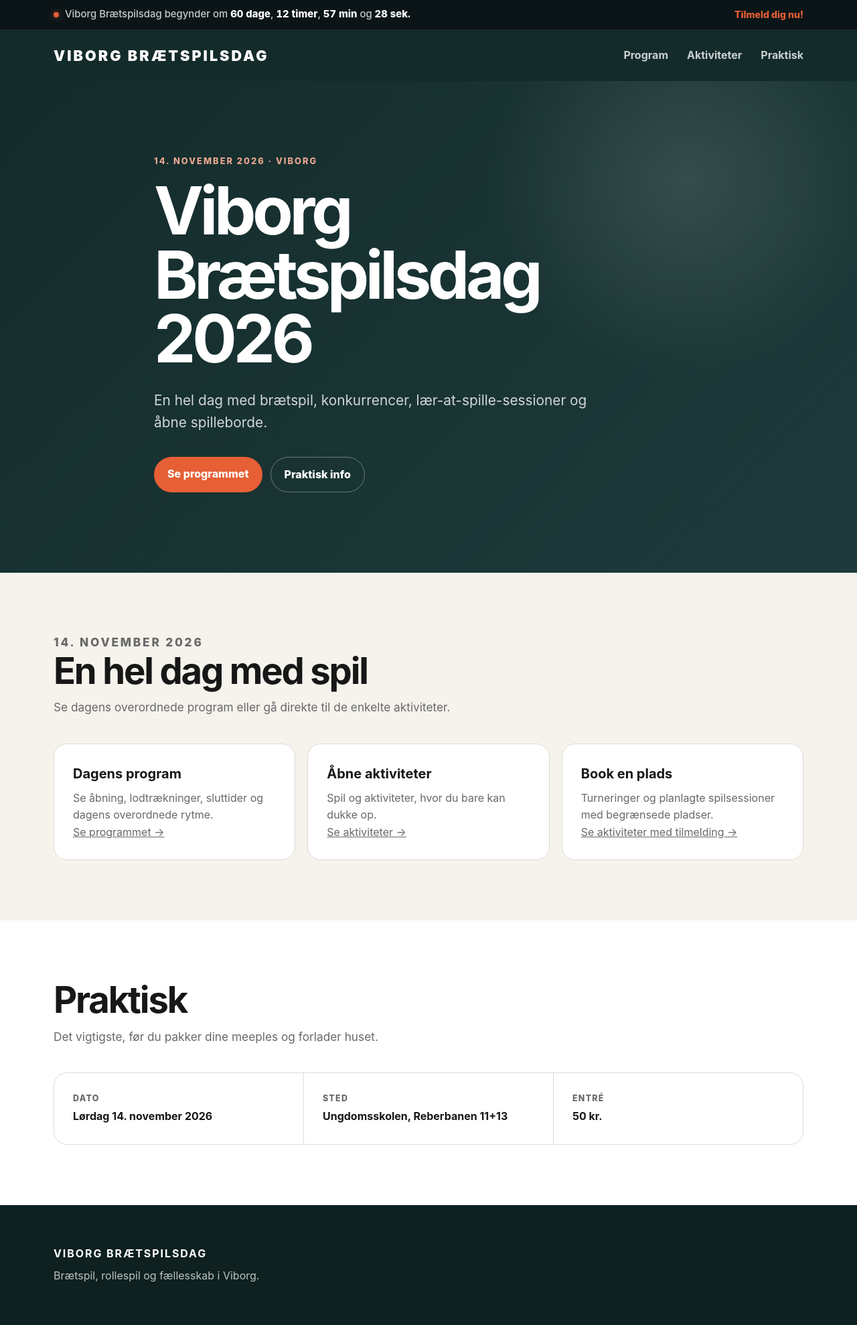
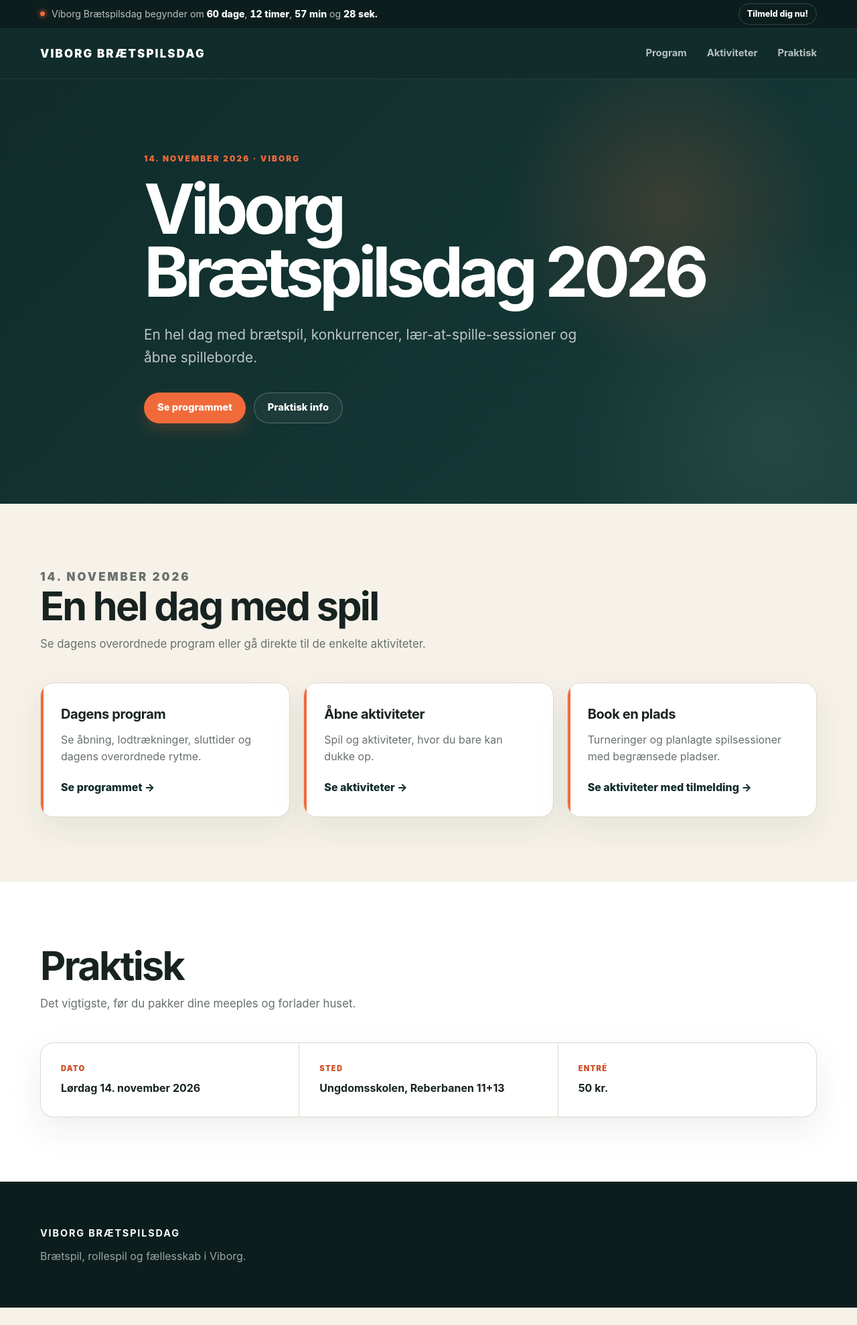
Before and after one commit to Andrejao/spilex, a Jekyll site: the page built from index.html, in a window 1280 px wide. Shown: the whole page at 67% size. Built offline with Jekyll 4.4.1, drawn with Linux system fonts in a browser that asks for light colours; after the commit the page ends 1952 px from its top, so only the background shows below that.

Commit message:
Update style.css

```diff
--- a/assets/css/style.css
+++ b/assets/css/style.css
@@ -1,22 +1,37 @@
 :root {
-  --bg: #f6f3ed;
+  --bg: #f6f2e9;
   --surface: #ffffff;
-  --text: #171717;
-  --muted: #686868;
-  --line: #dedbd4;
+  --surface-soft: #efe9dc;
 
-  --dark: #142b2b;
-  --dark-soft: #1e3b3b;
+  --text: #182321;
+  --muted: #68706d;
+  --line: #ddd8ce;
 
-  --accent: #e65f35;
-  --accent-dark: #be4523;
+  --dark: #102c2b;
+  --dark-2: #163b38;
+  --dark-3: #0b1e1d;
 
-  --max-width: 1120px;
+  --accent: #f16b3a;
+  --accent-dark: #ce4d22;
+  --accent-soft: #fde7dc;
+
+  --green-soft: #dfeee7;
+  --green-text: #255a42;
+
+  --max-width: 1160px;
+
+  --radius-sm: 12px;
   --radius: 20px;
+  --radius-lg: 30px;
+
+  --shadow:
+    0 18px 50px rgba(22, 35, 31, 0.08);
 }
 
 
-/* Grundindstillinger */
+/* =========================================================
+   GRUNDINDSTILLINGER
+   ========================================================= */
 
 * {
   box-sizing: border-box;
@@ -34,15 +49,20 @@ body {
 
   font-family:
     Inter,
+    ui-sans-serif,
+    system-ui,
     -apple-system,
     BlinkMacSystemFont,
     "Segoe UI",
     sans-serif;
 
   line-height: 1.6;
+
+  -webkit-font-smoothing: antialiased;
 }
 
 img {
+  display: block;
   max-width: 100%;
 }
 
@@ -51,24 +71,24 @@ a {
 }
 
 .container {
-  width: min(var(--max-width), calc(100% - 40px));
+  width: min(var(--max-width), calc(100% - 48px));
   margin: 0 auto;
 }
 
 
-/* Nedtælling */
-
-/* Nedtælling */
+/* =========================================================
+   NEDTÆLLING
+   ========================================================= */
 
 .countdown-bar {
-  background: #0b1518;
+  background: var(--dark-3);
   color: white;
 
-  border-bottom: 1px solid rgba(255,255,255,0.08);
+  border-bottom: 1px solid rgba(255, 255, 255, 0.08);
 }
 
 .countdown-inner {
-  min-height: 44px;
+  min-height: 42px;
 
   display: flex;
   align-items: center;
@@ -81,57 +101,78 @@ a {
   display: flex;
   align-items: center;
 
-  gap: 9px;
+  gap: 10px;
 
-  font-size: 0.93rem;
-  font-weight: 500;
+  font-size: 0.88rem;
 
-  color: rgba(255,255,255,0.78);
+  color: rgba(255, 255, 255, 0.72);
 }
 
 .countdown-message strong {
-  color: #ffffff;
+  color: white;
+
   font-weight: 800;
 
   font-variant-numeric: tabular-nums;
 }
+
 .countdown-dot {
-  width: 8px;
-  height: 8px;
+  width: 7px;
+  height: 7px;
 
-  flex: 0 0 8px;
+  flex: 0 0 7px;
 
   border-radius: 50%;
 
   background: var(--accent);
 
-  box-shadow: 0 0 10px rgba(230, 95, 53, 0.55);
+  box-shadow:
+    0 0 0 4px rgba(241, 107, 58, 0.13),
+    0 0 12px rgba(241, 107, 58, 0.55);
 }
 
 .countdown-cta {
   flex: 0 0 auto;
 
-  color: var(--accent);
+  padding: 5px 12px;
 
-  font-size: 0.88rem;
-  font-weight: 850;
+  border: 1px solid rgba(255,255,255,0.18);
+  border-radius: 999px;
 
   text-decoration: none;
+
+  font-size: 0.78rem;
+  font-weight: 800;
+
+  color: white;
+
+  transition:
+    background 0.2s ease,
+    border-color 0.2s ease;
 }
 
 .countdown-cta:hover {
-  color: #ffffff;
-  text-decoration: underline;
+  background: var(--accent);
+  border-color: var(--accent);
 }
-/* Navigation */
+
+
+/* =========================================================
+   NAVIGATION
+   ========================================================= */
 
 .site-header {
+  position: relative;
+  z-index: 20;
+
   background: var(--dark);
   color: white;
+
+  border-bottom: 1px solid rgba(255,255,255,0.08);
 }
 
 .nav {
-  min-height: 76px;
+  min-height: 74px;
 
   display: flex;
   align-items: center;
@@ -143,41 +184,85 @@ a {
 .logo {
   text-decoration: none;
 
-  font-size: 1.35rem;
+  font-size: 1.05rem;
   font-weight: 900;
-  letter-spacing: 0.14em;
+
+  letter-spacing: 0.13em;
 }
 
 .nav nav {
   display: flex;
-  gap: 28px;
+  align-items: center;
+
+  gap: 30px;
 }
 
 .nav nav a {
+  position: relative;
+
   text-decoration: none;
 
-  font-weight: 650;
-  opacity: 0.78;
+  font-size: 0.92rem;
+  font-weight: 700;
+
+  color: rgba(255,255,255,0.7);
+
+  transition: color 0.2s ease;
 }
 
 .nav nav a:hover {
-  opacity: 1;
+  color: white;
+}
+
+.nav nav a::after {
+  content: "";
+
+  position: absolute;
+
+  left: 0;
+  right: 0;
+  bottom: -8px;
+
+  height: 2px;
+
+  border-radius: 999px;
+
+  background: var(--accent);
+
+  transform: scaleX(0);
+
+  transition: transform 0.2s ease;
+}
+
+.nav nav a:hover::after {
+  transform: scaleX(1);
 }
 
 
-/* Hero */
+/* =========================================================
+   HERO
+   ========================================================= */
 
 .hero {
+  position: relative;
+
+  overflow: hidden;
+
   background:
     radial-gradient(
-      circle at 80% 20%,
-      rgba(255,255,255,0.12),
-      transparent 25%
+      circle at 78% 30%,
+      rgba(241,107,58,0.18),
+      transparent 22%
+    ),
+    radial-gradient(
+      circle at 90% 85%,
+      rgba(255,255,255,0.07),
+      transparent 24%
     ),
     linear-gradient(
       135deg,
       var(--dark),
-      var(--dark-soft)
+      var(--dark-2)
     );
 
   color: white;
@@ -185,40 +270,77 @@ a {
   padding: 110px 0 120px;
 }
 
+.hero::after {
+  content: "";
+
+  position: absolute;
+
+  inset: 0;
+
+  opacity: 0.12;
+
+  background-image:
+    linear-gradient(
+      rgba(255,255,255,0.08) 1px,
+      transparent 1px
+    ),
+    linear-gradient(
+      90deg,
+      rgba(255,255,255,0.08) 1px,
+      transparent 1px
+    );
+
+  background-size: 42px 42px;
+
+  mask-image:
+    linear-gradient(
+      to left,
+      black,
+      transparent 70%
+    );
+
+  pointer-events: none;
+}
+
 .hero-content {
-  max-width: 820px;
+  position: relative;
+  z-index: 2;
+
+  max-width: 850px;
 }
 
 .eyebrow {
-  margin: 0 0 16px;
+  margin: 0 0 18px;
 
-  font-size: 0.8rem;
-  font-weight: 800;
+  font-size: 0.74rem;
+  font-weight: 900;
 
   text-transform: uppercase;
-  letter-spacing: 0.16em;
+  letter-spacing: 0.18em;
 
-  color: #e8a68e;
+  color: var(--accent);
 }
 
 .hero h1 {
   margin: 0;
 
-  max-width: 780px;
+  max-width: 850px;
 
-  font-size: clamp(3rem, 8vw, 6.2rem);
-  line-height: 0.96;
-  letter-spacing: -0.055em;
+  font-size: clamp(3.2rem, 8vw, 6.8rem);
+
+  line-height: 0.92;
+
+  letter-spacing: -0.065em;
 }
 
 .hero-text {
   max-width: 680px;
 
-  margin: 28px 0 0;
+  margin: 30px 0 0;
+
+  color: rgba(255,255,255,0.72);
 
   font-size: clamp(1.05rem, 2vw, 1.3rem);
-
-  color: rgba(255,255,255,0.8);
 }
 
 .hero-actions {
@@ -227,27 +349,48 @@ a {
 
   gap: 12px;
 
-  margin-top: 34px;
+  margin-top: 36px;
 }
 
 
-/* Knapper */
+/* =========================================================
+   KNAPPER
+   ========================================================= */
 
 .button {
-  display: inline-block;
+  display: inline-flex;
 
-  padding: 13px 20px;
+  align-items: center;
+  justify-content: center;
+
+  min-height: 46px;
+
+  padding: 0 20px;
 
   border-radius: 999px;
 
   text-decoration: none;
 
-  font-weight: 800;
+  font-size: 0.92rem;
+  font-weight: 850;
+
+  transition:
+    transform 0.15s ease,
+    background 0.15s ease,
+    color 0.15s ease;
+}
+
+.button:hover {
+  transform: translateY(-1px);
 }
 
 .button-primary {
   background: var(--accent);
+
   color: white;
+
+  box-shadow:
+    0 10px 25px rgba(241,107,58,0.2);
 }
 
 .button-primary:hover {
@@ -255,21 +398,30 @@ a {
 }
 
 .button-secondary {
-  border: 1px solid rgba(255,255,255,0.35);
+  border: 1px solid rgba(255,255,255,0.25);
+
+  color: white;
+
+  background: rgba(255,255,255,0.04);
+}
+
+.button-secondary:hover {
+  background: rgba(255,255,255,0.1);
+}
+
+.button-dark {
+  background: var(--dark);
 
   color: white;
 }
 
-.button-dark {
-  background: var(--dark);
-  color: white;
-}
 
-
-/* Sektioner */
+/* =========================================================
+   SEKTIONER
+   ========================================================= */
 
 .section {
-  padding: 90px 0;
+  padding: 96px 0;
 }
 
 .section-white {
@@ -277,17 +429,19 @@ a {
 }
 
 .section-heading {
-  max-width: 720px;
+  max-width: 760px;
 
-  margin-bottom: 40px;
+  margin-bottom: 44px;
 }
 
 .section-heading h2 {
-  margin: 0 0 12px;
+  margin: 0 0 14px;
 
-  font-size: clamp(2rem, 5vw, 3.4rem);
-  line-height: 1.05;
-  letter-spacing: -0.04em;
+  font-size: clamp(2.1rem, 5vw, 3.7rem);
+
+  line-height: 1;
+
+  letter-spacing: -0.045em;
 }
 
 .section-heading p {
@@ -295,7 +449,7 @@ a {
 
   color: var(--muted);
 
-  font-size: 1.08rem;
+  font-size: 1.05rem;
 }
 
 .section-action {
@@ -303,29 +457,64 @@ a {
 }
 
 
-/* Kort */
+/* =========================================================
+   FORSIDEKORT
+   ========================================================= */
 
 .cards {
   display: grid;
 
   grid-template-columns: repeat(3, 1fr);
 
-  gap: 18px;
+  gap: 20px;
 }
 
 .card {
+  position: relative;
+
+  padding: 30px;
+
+  overflow: hidden;
+
   background: var(--surface);
-
-  padding: 28px;
 
   border: 1px solid var(--line);
   border-radius: var(--radius);
+
+  box-shadow: var(--shadow);
+
+  transition:
+    transform 0.2s ease,
+    box-shadow 0.2s ease;
+}
+
+.card:hover {
+  transform: translateY(-3px);
+
+  box-shadow:
+    0 22px 60px rgba(22,35,31,0.12);
+}
+
+.card::before {
+  content: "";
+
+  position: absolute;
+
+  left: 0;
+  top: 0;
+  bottom: 0;
+
+  width: 4px;
+
+  background: var(--accent);
 }
 
 .card h3 {
-  margin: 0 0 8px;
+  margin: 0 0 10px;
 
   font-size: 1.25rem;
+
+  letter-spacing: -0.02em;
 }
 
 .card p {
@@ -334,8 +523,26 @@ a {
   color: var(--muted);
 }
 
+.card p + p {
+  margin-top: 20px;
+}
 
-/* Praktisk information */
+.card a {
+  font-weight: 800;
+
+  color: var(--dark);
+
+  text-decoration: none;
+}
+
+.card a:hover {
+  color: var(--accent-dark);
+}
+
+
+/* =========================================================
+   PRAKTISK
+   ========================================================= */
 
 .practical {
   display: grid;
@@ -350,39 +557,41 @@ a {
 
   border: 1px solid var(--line);
   border-radius: var(--radius);
+
+  box-shadow: var(--shadow);
 }
 
 .practical-item {
   background: white;
 
-  padding: 28px;
+  padding: 30px;
 }
 
 .practical-label {
   display: block;
 
-  margin-bottom: 4px;
+  margin-bottom: 7px;
 
-  color: var(--muted);
+  color: var(--accent-dark);
 
-  font-size: 0.78rem;
-  font-weight: 800;
+  font-size: 0.7rem;
+  font-weight: 900;
 
   text-transform: uppercase;
-  letter-spacing: 0.1em;
+  letter-spacing: 0.11em;
 }
 
 
-/* Program */
+/* =========================================================
+   PROGRAM
+   ========================================================= */
 
 .program-list {
   position: relative;
 
   display: grid;
 
-  gap: 0;
-
-  margin-top: 40px;
+  margin-top: 44px;
 }
 
 .program-item {
@@ -390,11 +599,11 @@ a {
 
   display: grid;
 
-  grid-template-columns: 150px 1fr;
+  grid-template-columns: 145px 1fr;
 
-  gap: 28px;
+  gap: 30px;
 
-  padding: 0 0 34px;
+  padding-bottom: 40px;
 }
 
 .program-item::before {
@@ -402,15 +611,20 @@ a {
 
   position: absolute;
 
-  left: 161px;
+  left: 157px;
   top: 8px;
 
-  width: 10px;
-  height: 10px;
+  width: 12px;
+  height: 12px;
+
+  border: 4px solid var(--bg);
 
   border-radius: 50%;
 
   background: var(--accent);
+
+  box-shadow:
+    0 0 0 1px var(--accent);
 }
 
 .program-item::after {
@@ -418,9 +632,9 @@ a {
 
   position: absolute;
 
-  left: 165px;
-  top: 18px;
-  bottom: -4px;
+  left: 162px;
+  top: 22px;
+  bottom: -1px;
 
   width: 2px;
 
@@ -434,73 +648,112 @@ a {
 .program-time {
   padding-top: 1px;
 
-  font-weight: 850;
+  color: var(--dark);
 
-  color: var(--dark);
+  font-size: 1rem;
+  font-weight: 900;
+
+  font-variant-numeric: tabular-nums;
 }
 
 .program-content {
-  padding-left: 28px;
+  padding-left: 26px;
 }
 
 .program-content h3 {
   margin: 0 0 6px;
 
-  font-size: 1.25rem;
+  font-size: 1.3rem;
+
+  letter-spacing: -0.02em;
 }
 
 .program-content p {
   margin: 0;
 
+  max-width: 680px;
+
   color: var(--muted);
 }
 
 
-/* Undersider */
+/* =========================================================
+   UNDERSIDER
+   ========================================================= */
 
 .page-hero {
-  padding: 80px 0;
+  position: relative;
 
-  background: var(--dark);
+  overflow: hidden;
+
+  background:
+    radial-gradient(
+      circle at 85% 40%,
+      rgba(241,107,58,0.16),
+      transparent 25%
+    ),
+    var(--dark);
+
   color: white;
+
+  padding: 86px 0 94px;
 }
 
 .page-hero h1 {
-  margin: 0 0 16px;
+  margin: 0 0 18px;
 
-  font-size: clamp(2.8rem, 7vw, 5rem);
-  line-height: 1;
-  letter-spacing: -0.05em;
+  font-size: clamp(3rem, 7vw, 5.4rem);
+
+  line-height: 0.95;
+
+  letter-spacing: -0.055em;
 }
 
 .page-hero p:not(.eyebrow) {
-  max-width: 700px;
+  max-width: 720px;
 
   margin: 0;
 
-  color: rgba(255,255,255,0.75);
+  color: rgba(255,255,255,0.72);
 
-  font-size: 1.15rem;
+  font-size: 1.12rem;
 }
 
 
-/* Aktiviteter */
+/* =========================================================
+   AKTIVITETER
+   ========================================================= */
 
 .activity-grid {
   display: grid;
 
-  grid-template-columns: repeat(2, 1fr);
+  grid-template-columns: repeat(2, minmax(0, 1fr));
 
-  gap: 18px;
+  gap: 20px;
 }
 
 .activity-card {
-  padding: 26px;
+  position: relative;
+
+  padding: 28px;
 
   background: var(--surface);
 
   border: 1px solid var(--line);
   border-radius: var(--radius);
+
+  box-shadow: var(--shadow);
+
+  transition:
+    transform 0.2s ease,
+    box-shadow 0.2s ease;
+}
+
+.activity-card:hover {
+  transform: translateY(-2px);
+
+  box-shadow:
+    0 20px 50px rgba(22,35,31,0.11);
 }
 
 .activity-card-top {
@@ -510,35 +763,36 @@ a {
 
   gap: 12px;
 
-  margin-bottom: 18px;
+  margin-bottom: 20px;
 }
 
 .activity-time {
-  font-weight: 850;
+  color: var(--dark);
 
-  color: var(--dark);
+  font-size: 0.92rem;
+  font-weight: 900;
 }
 
 .activity-badge {
-  padding: 5px 10px;
+  padding: 6px 10px;
 
   border-radius: 999px;
 
-  font-size: 0.72rem;
-  font-weight: 850;
+  font-size: 0.66rem;
+  font-weight: 900;
 
   text-transform: uppercase;
-  letter-spacing: 0.05em;
+  letter-spacing: 0.07em;
 }
 
 .activity-badge.open {
-  background: #e5f3e9;
+  background: var(--green-soft);
 
-  color: #27623a;
+  color: var(--green-text);
 }
 
 .activity-badge.signup {
-  background: #f5e8e2;
+  background: var(--accent-soft);
 
   color: var(--accent-dark);
 }
@@ -546,127 +800,204 @@ a {
 .activity-card h3 {
   margin: 0 0 8px;
 
-  font-size: 1.35rem;
+  font-size: 1.4rem;
+
+  line-height: 1.2;
+
+  letter-spacing: -0.025em;
 }
 
 .activity-card p {
+  margin-bottom: 0;
+
   color: var(--muted);
 }
 
 .activity-host {
-  margin: 0 0 12px;
-
-  font-size: 0.9rem;
-  font-weight: 750;
+  margin: 0 0 12px !important;
 
   color: var(--dark) !important;
+
+  font-size: 0.86rem;
+  font-weight: 800;
 }
 
 .booking-callout {
   display: flex;
+
   align-items: center;
   justify-content: space-between;
 
   gap: 30px;
 
   margin-top: 50px;
-  padding: 32px;
 
-  border-radius: var(--radius);
+  padding: 34px;
 
-  background: var(--dark);
+  border-radius: var(--radius-lg);
+
+  background:
+    radial-gradient(
+      circle at 85% 20%,
+      rgba(241,107,58,0.2),
+      transparent 30%
+    ),
+    var(--dark);
+
   color: white;
 }
 
 .booking-callout h2 {
-  margin: 0 0 5px;
+  margin: 0 0 6px;
+
+  font-size: 1.8rem;
 }
 
 .booking-callout p {
   margin: 0;
 
-  color: rgba(255,255,255,0.72);
+  color: rgba(255,255,255,0.7);
 }
 
 
-/* Footer */
+/* =========================================================
+   FOOTER
+   ========================================================= */
 
 .site-footer {
-  padding: 60px 0;
+  padding: 64px 0;
 
-  background: #0e2020;
+  background: var(--dark-3);
 
-  color: rgba(255,255,255,0.72);
+  color: rgba(255,255,255,0.6);
 }
 
 .site-footer strong {
   color: white;
 
-  letter-spacing: 0.12em;
+  font-size: 0.9rem;
+
+  letter-spacing: 0.13em;
 }
 
 .site-footer p {
-  margin: 8px 0 0;
+  margin: 9px 0 0;
 }
 
 
-/* Mobil */
+/* =========================================================
+   MOBIL
+   ========================================================= */
 
 @media (max-width: 760px) {
 
- .countdown-inner {
+  .container {
+    width: min(100% - 30px, var(--max-width));
+  }
+
+
+  /* countdown */
+
+  .countdown-inner {
     min-height: auto;
 
-    padding-top: 9px;
-    padding-bottom: 9px;
+    padding-top: 8px;
+    padding-bottom: 8px;
+
+    align-items: center;
+
+    gap: 10px;
+  }
+
+  .countdown-message {
+    font-size: 0.72rem;
+
+    line-height: 1.35;
+  }
+
+  .countdown-dot {
+    display: none;
+  }
+
+  .countdown-cta {
+    padding: 4px 8px;
+
+    font-size: 0.68rem;
+  }
+
+
+  /* navigation */
+
+  .nav {
+    min-height: auto;
+
+    padding: 16px 0;
 
     align-items: flex-start;
 
-    gap: 6px;
+    flex-direction: column;
 
-    flex-direction: column;
+    gap: 14px;
   }
 
-  .countdown-message {
-    font-size: 0.78rem;
-    line-height: 1.4;
-  }
-
-  .countdown-cta {
-    margin-left: 24px;
-
-    font-size: 0.78rem;
-  }
-
-  .nav {
-    min-height: 66px;
+  .logo {
+    font-size: 0.9rem;
   }
 
   .nav nav {
-    gap: 14px;
+    width: 100%;
 
-    font-size: 0.88rem;
+    gap: 20px;
+
+    overflow-x: auto;
+
+    padding-bottom: 2px;
   }
 
+  .nav nav a {
+    white-space: nowrap;
+
+    font-size: 0.82rem;
+  }
+
+
+  /* hero */
+
   .hero {
-    padding: 75px 0 85px;
+    padding: 72px 0 80px;
+  }
+
+  .hero h1 {
+    font-size: clamp(3rem, 15vw, 5rem);
+  }
+
+  .hero-text {
+    margin-top: 22px;
+  }
+
+
+  /* sections */
+
+  .section {
+    padding: 68px 0;
   }
 
   .cards,
-  .practical {
+  .practical,
+  .activity-grid {
     grid-template-columns: 1fr;
   }
 
-  .section {
-    padding: 65px 0;
-  }
+
+  /* program */
 
   .program-item {
     grid-template-columns: 1fr;
 
-    gap: 6px;
+    gap: 4px;
 
-    padding-left: 28px;
+    padding-left: 30px;
+    padding-bottom: 32px;
   }
 
   .program-item::before {
@@ -675,26 +1006,30 @@ a {
   }
 
   .program-item::after {
-    left: 4px;
-    top: 17px;
+    left: 5px;
+    top: 21px;
   }
 
   .program-content {
     padding-left: 0;
   }
 
-  .activity-grid {
-    grid-template-columns: 1fr;
+
+  /* pages */
+
+  .page-hero {
+    padding: 62px 0 70px;
   }
+
+
+  /* booking */
 
   .booking-callout {
     align-items: flex-start;
 
     flex-direction: column;
-  }
 
-  .page-hero {
-    padding: 60px 0;
+    padding: 28px;
   }
 
 }
```
